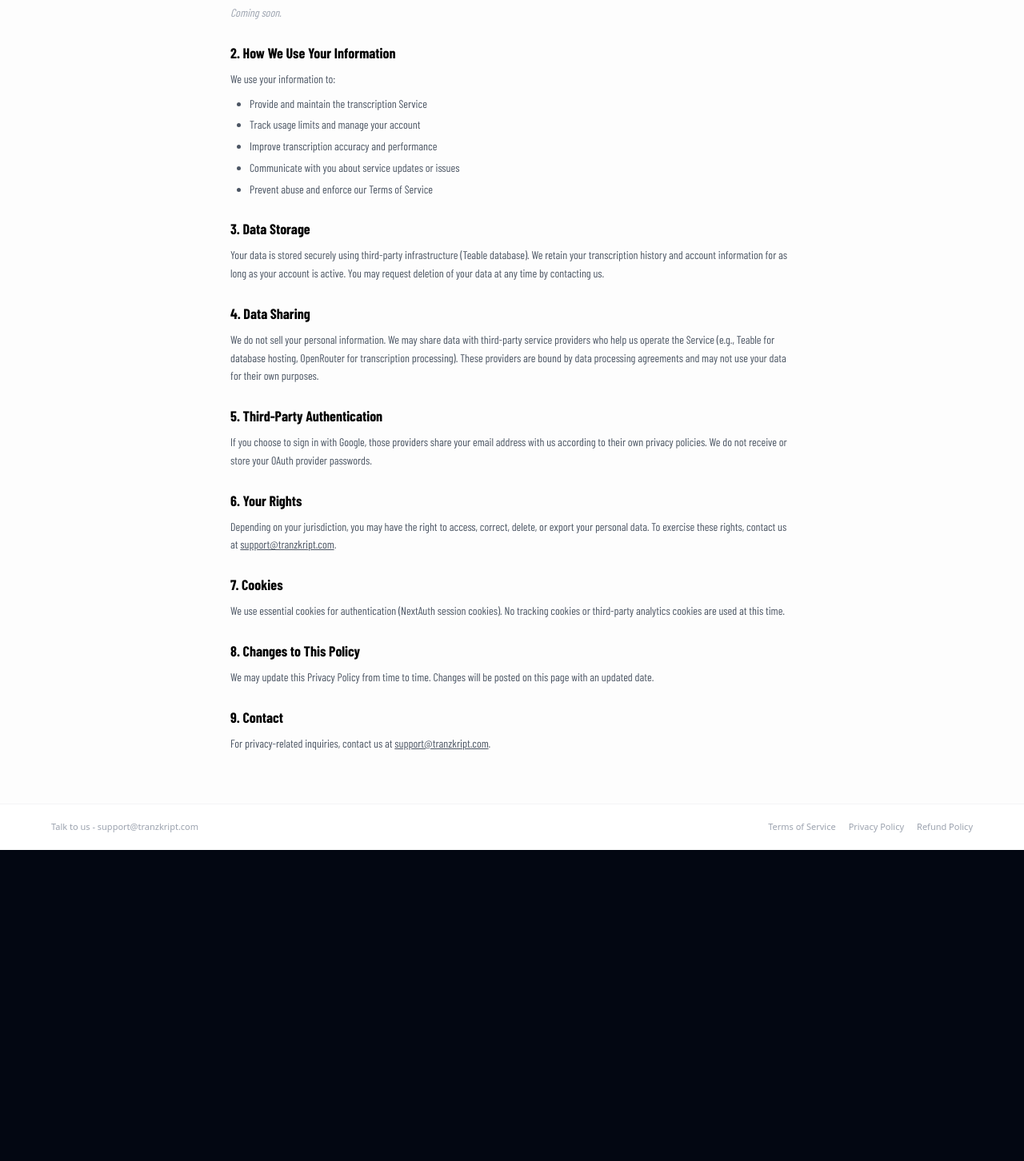
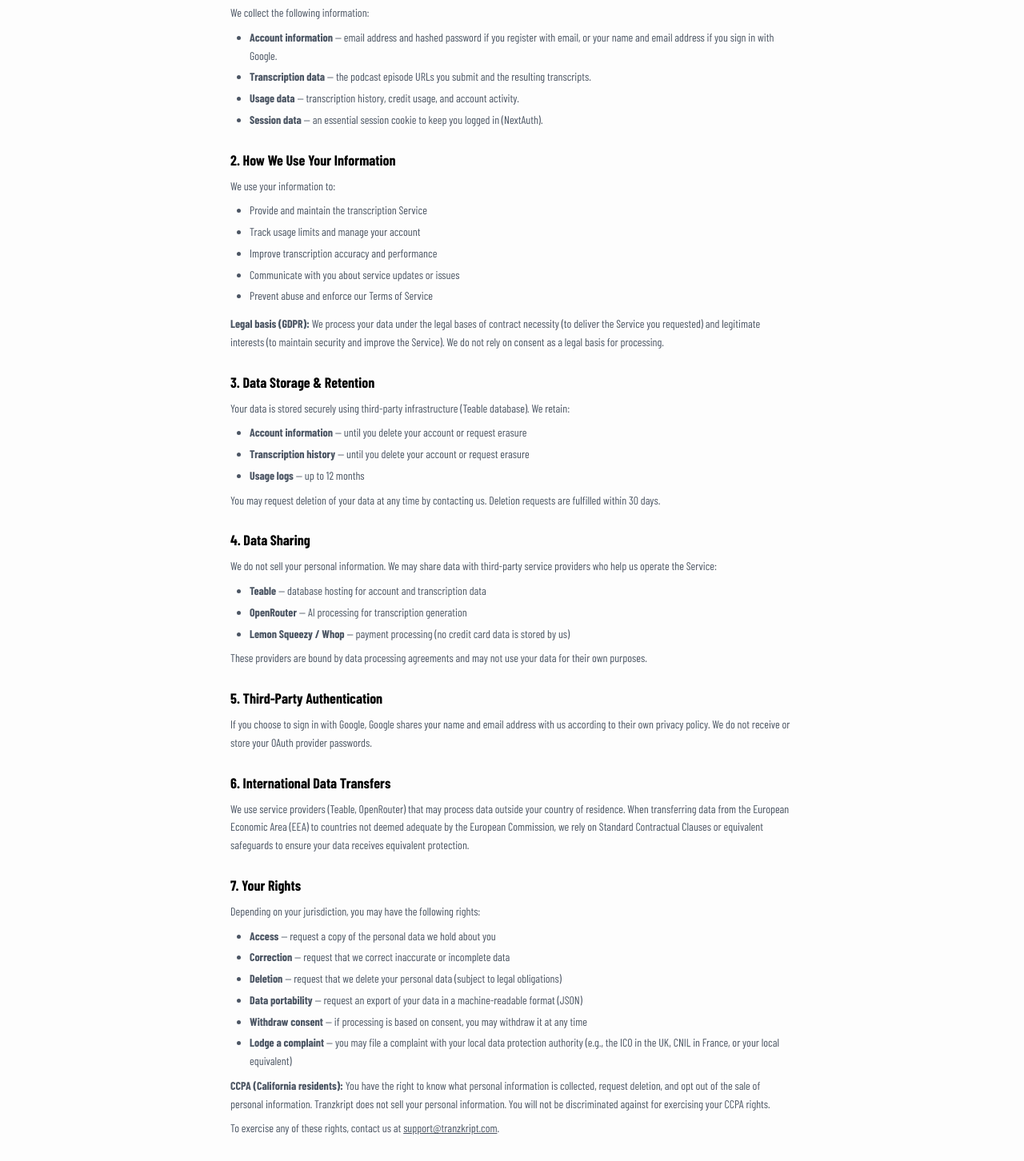
Before and after one commit to AlexGuri99/spotify-transcriptor, a Next.js app: page /privacy in a window 1280 px wide. Shown: the part 300-1752 px from the top of the page at 80% size. Before the commit the page ends 1363 px from the top, so only its background shows below. Built offline with nearby package versions, Linux system fonts and the light colour scheme; no server answers; a web font is replaced by a local one.

Commit message:
Update Privacy Policy with GDPR and CCPA compliance sections
Co-Authored-By: Claude Haiku 4.5 <noreply@anthropic.com>

```diff
--- a/src/app/privacy/page.tsx
+++ b/src/app/privacy/page.tsx
@@ -55,7 +55,13 @@ export default function PrivacyPage() {
         <div className="font-[family-name:var(--font-barlow-condensed)] text-sm text-gray-600 space-y-6 leading-relaxed">
           <section>
             <h2 className="font-bold text-black text-lg mb-2">1. Information We Collect</h2>
-            <p className="text-gray-400 italic">Coming soon.</p>
+            <p className="mb-2">We collect the following information:</p>
+            <ul className="list-disc pl-6 mt-2 space-y-1">
+              <li><strong>Account information</strong> — email address and hashed password if you register with email, or your name and email address if you sign in with Google.</li>
+              <li><strong>Transcription data</strong> — the podcast episode URLs you submit and the resulting transcripts.</li>
+              <li><strong>Usage data</strong> — transcription history, credit usage, and account activity.</li>
+              <li><strong>Session data</strong> — an essential session cookie to keep you logged in (NextAuth).</li>
+            </ul>
           </section>
 
           <section>
@@ -68,40 +74,78 @@ export default function PrivacyPage() {
               <li>Communicate with you about service updates or issues</li>
               <li>Prevent abuse and enforce our Terms of Service</li>
             </ul>
+            <p className="mt-3"><strong>Legal basis (GDPR):</strong> We process your data under the legal bases of contract necessity (to deliver the Service you requested) and legitimate interests (to maintain security and improve the Service). We do not rely on consent as a legal basis for processing.</p>
           </section>
 
           <section>
-            <h2 className="font-bold text-black text-lg mb-2">3. Data Storage</h2>
+            <h2 className="font-bold text-black text-lg mb-2">3. Data Storage &amp; Retention</h2>
             <p>
-              Your data is stored securely using third-party infrastructure (Teable database). We retain your transcription history and account information for as long as your account is active. You may request deletion of your data at any time by contacting us.
+              Your data is stored securely using third-party infrastructure (Teable database). We retain:
+            </p>
+            <ul className="list-disc pl-6 mt-2 space-y-1">
+              <li><strong>Account information</strong> — until you delete your account or request erasure</li>
+              <li><strong>Transcription history</strong> — until you delete your account or request erasure</li>
+              <li><strong>Usage logs</strong> — up to 12 months</li>
+            </ul>
+            <p className="mt-2">
+              You may request deletion of your data at any time by contacting us. Deletion requests are fulfilled within 30 days.
             </p>
           </section>
 
           <section>
             <h2 className="font-bold text-black text-lg mb-2">4. Data Sharing</h2>
             <p>
-              We do not sell your personal information. We may share data with third-party service providers who help us operate the Service (e.g., Teable for database hosting, OpenRouter for transcription processing). These providers are bound by data processing agreements and may not use your data for their own purposes.
+              We do not sell your personal information. We may share data with third-party service providers who help us operate the Service:
+            </p>
+            <ul className="list-disc pl-6 mt-2 space-y-1">
+              <li><strong>Teable</strong> — database hosting for account and transcription data</li>
+              <li><strong>OpenRouter</strong> — AI processing for transcription generation</li>
+              <li><strong>Lemon Squeezy / Whop</strong> — payment processing (no credit card data is stored by us)</li>
+            </ul>
+            <p className="mt-2">
+              These providers are bound by data processing agreements and may not use your data for their own purposes.
             </p>
           </section>
 
           <section>
             <h2 className="font-bold text-black text-lg mb-2">5. Third-Party Authentication</h2>
             <p>
-              If you choose to sign in with Google, those providers share your email address with us according to their own privacy policies. We do not receive or store your OAuth provider passwords.
+              If you choose to sign in with Google, Google shares your name and email address with us according to their own privacy policy. We do not receive or store your OAuth provider passwords.
             </p>
           </section>
 
           <section>
-            <h2 className="font-bold text-black text-lg mb-2">6. Your Rights</h2>
+            <h2 className="font-bold text-black text-lg mb-2">6. International Data Transfers</h2>
             <p>
-              Depending on your jurisdiction, you may have the right to access, correct, delete, or export your personal data. To exercise these rights, contact us at <a href="mailto:support@tranzkript.com" className="underline hover:text-black transition-colors">support@tranzkript.com</a>.
+              We use service providers (Teable, OpenRouter) that may process data outside your country of residence. When transferring data from the European Economic Area (EEA) to countries not deemed adequate by the European Commission, we rely on Standard Contractual Clauses or equivalent safeguards to ensure your data receives equivalent protection.
             </p>
           </section>
 
           <section>
-            <h2 className="font-bold text-black text-lg mb-2">7. Cookies</h2>
+            <h2 className="font-bold text-black text-lg mb-2">7. Your Rights</h2>
+            <p className="mb-2">
+              Depending on your jurisdiction, you may have the following rights:
+            </p>
+            <ul className="list-disc pl-6 mt-2 space-y-1">
+              <li><strong>Access</strong> — request a copy of the personal data we hold about you</li>
+              <li><strong>Correction</strong> — request that we correct inaccurate or incomplete data</li>
+              <li><strong>Deletion</strong> — request that we delete your personal data (subject to legal obligations)</li>
+              <li><strong>Data portability</strong> — request an export of your data in a machine-readable format (JSON)</li>
+              <li><strong>Withdraw consent</strong> — if processing is based on consent, you may withdraw it at any time</li>
+              <li><strong>Lodge a complaint</strong> — you may file a complaint with your local data protection authority (e.g., the ICO in the UK, CNIL in France, or your local equivalent)</li>
+            </ul>
+            <p className="mt-2">
+              <strong>CCPA (California residents):</strong> You have the right to know what personal information is collected, request deletion, and opt out of the sale of personal information. Tranzkript does not sell your personal information. You will not be discriminated against for exercising your CCPA rights.
+            </p>
+            <p className="mt-2">
+              To exercise any of these rights, contact us at <a href="mailto:support@tranzkript.com" className="underline hover:text-black transition-colors">support@tranzkript.com</a>.
+            </p>
+          </section>
+
+          <section>
+            <h2 className="font-bold text-black text-lg mb-2">8. Cookies</h2>
             <p>
-              We use essential cookies for authentication (NextAuth session cookies). No tracking cookies or third-party analytics cookies are used at this time.
+              We use only essential cookies required for authentication (NextAuth session cookies). No tracking cookies, analytics cookies, or third-party advertising cookies are used. Since we use only essential cookies, no cookie consent banner is required under GDPR.
             </p>
           </section>
 
```
